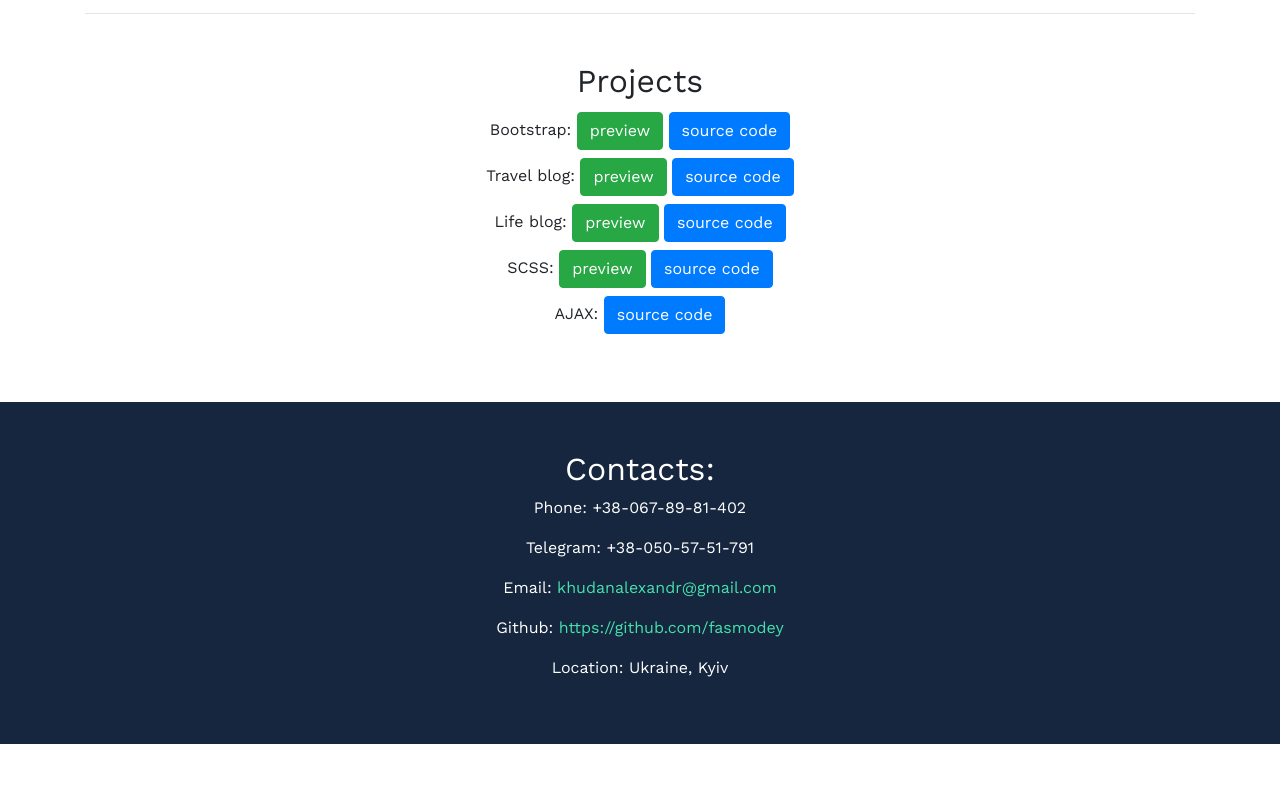
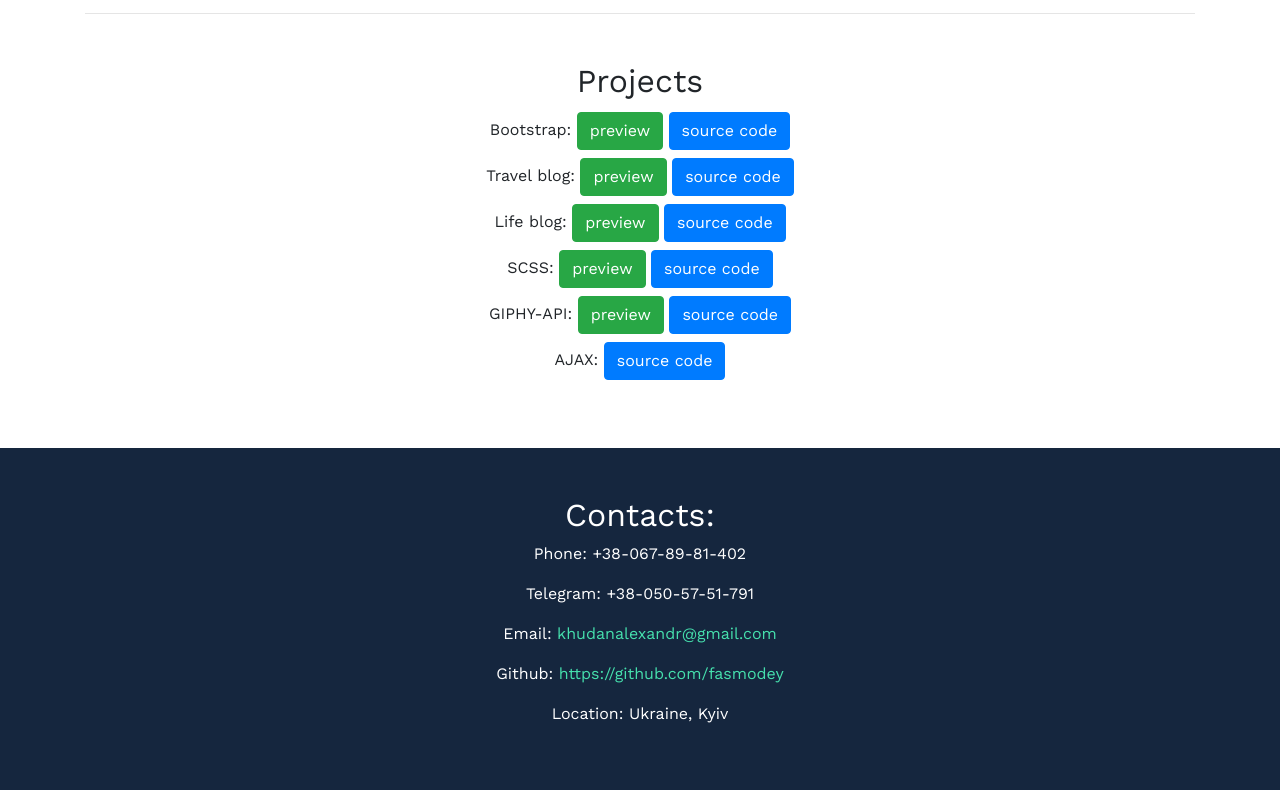
Before and after one commit to fasmodey/portfolio, a plain HTML site: page index.html in a window 1280 px wide. Shown: the part 1378-2168 px from the top of the page. Before the commit the page ends 2122 px from the top, so only its background shows below. Drawn offline with nearby package versions, Linux system fonts and the light colour scheme.

Commit message:
no message

```diff
--- a/example/giphy-api/js/index.js
+++ b/example/giphy-api/js/index.js
@@ -2,7 +2,7 @@ const find = document.querySelector('#find-gifs');
 const giphyCategory = document.querySelector('#giphy-category');
 const gifImg = document.querySelector('.gif-img');
 const apiKey = 'BaLjHvygJkENnTTiOZvjvNywdlvxuIZV';
-let url = 'http://api.giphy.com/v1/gifs/';
+let url = 'https://api.giphy.com/v1/gifs/';
 
 find.addEventListener('click', (event) => {
     const data = giphyCategory.value;
--- a/index.html
+++ b/index.html
@@ -125,6 +125,10 @@
                         <a href="https://fasmodey.github.io/portfolio/example/scss-preprocessor/" class="btn btn-success" target="_blank">preview</a>
                         <a href="https://github.com/fasmodey/code-samples/tree/master/scss-preprocessor" class="btn btn-primary" target="_blank">source code</a>
                     </li>
+                    <li class="projects-list__item my-1">GIPHY-API:
+                        <a href="https://fasmodey.github.io/portfolio/example/giphy-api/" class="btn btn-success" target="_blank">preview</a>
+                        <a href="https://github.com/fasmodey/code-samples/tree/master/js/Giphy-API" class="btn btn-primary" target="_blank">source code</a>
+                    </li>
                     <li class="projects-list__item my-1">AJAX:
                         <a href="https://github.com/fasmodey/code-samples/tree/master/js/ajax" class="btn btn-primary" target="_blank">source code</a>
                     </li>
```
